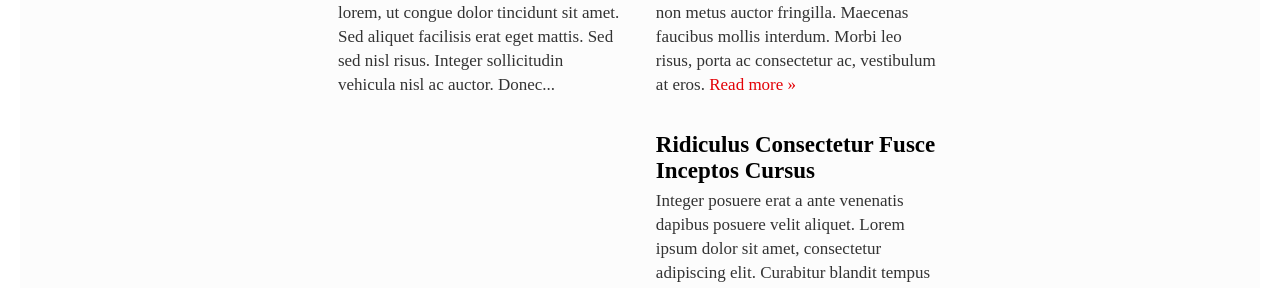
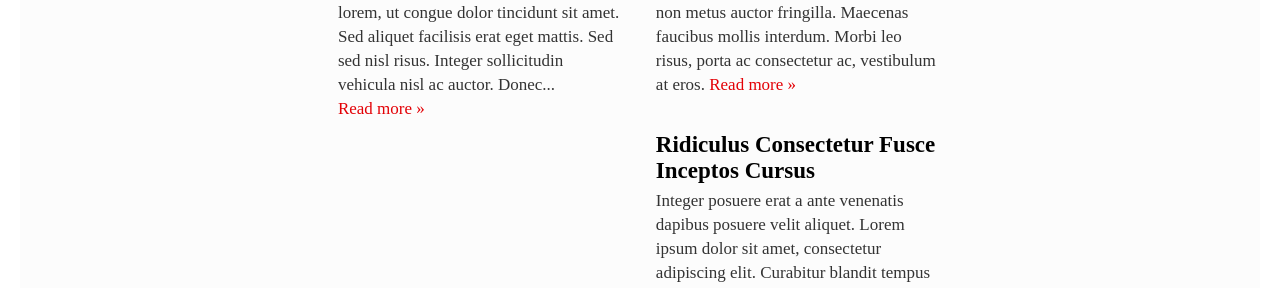
Before and after one commit to wovchko/inklings, a Jekyll site: the page built from index.html, in a window 1280 px wide. Shown: the part 533-821 px from the top of the page. Built offline with Jekyll 4.4.1, drawn with Linux system fonts in a browser that asks for light colours; Markdown is read by kramdown in place of the engine named in the settings; the list of posts is cut into pages by our own code.

Commit message:
Adding Jekyll tags

```diff
--- a/_includes/post-article.html
+++ b/_includes/post-article.html
@@ -3,4 +3,7 @@
 {% endif %}
 
 <h5>{{ post.title }}</h5>
-<p>{{ post.content | strip_html | truncatewords: 35 }}</p>
+<p>
+  {{ post.content | strip_html | truncatewords: 35 }}
+  <a href="{{ site.url }}{{ post.url }}">Read more &raquo;</a></p>
+</p>
```
